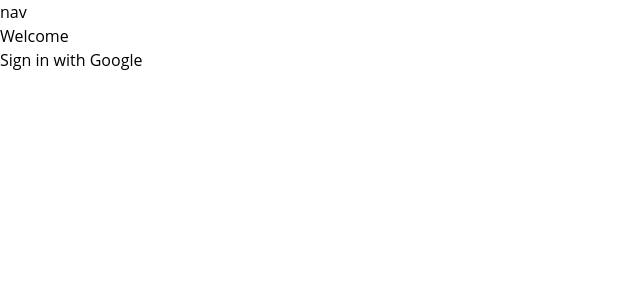
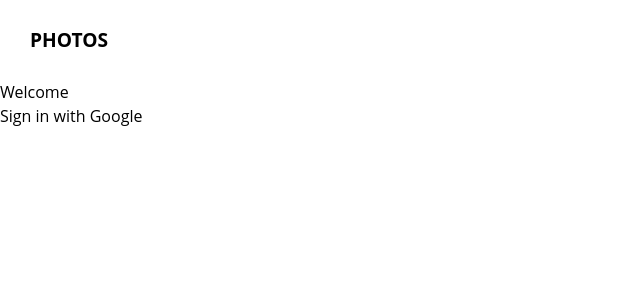
Before and after one commit to Rodrigo-s-Firebase-Org/Photography-challenge-generator, a Next.js app: page / in a window 1280 px wide. Shown: the top 300 px of the page, without its empty margins (0-640 px from the left). Built offline with nearby package versions, Linux system fonts and the light colour scheme; no server answers; a web font is replaced by a local one.

Commit message:
fix: fix auth redirect system to stable version

```diff
--- /dev/null
+++ b/src/app/components/Nav/Nav.module.css
@@ -0,0 +1,19 @@
+.nav {
+    height: 80px;
+    width: 100vw;
+    position: sticky;
+    top: 0;
+    left: 0;
+    display: flex;
+    padding: 0 30px;
+    align-items: center;
+    justify-content: space-between;
+}
+.nav_title {
+    font-size: 1.2rem;
+    font-weight: bold;
+}
+.tools {
+    display: flex;
+    gap: 50px;
+}
--- a/src/app/components/Nav/Nav.tsx
+++ b/src/app/components/Nav/Nav.tsx
@@ -1,7 +1,25 @@
+import styles from './Nav.module.css';
+import {AuthContext} from '../../context/Auth.context';
+import {useContext} from 'react';
+import AuthButton from '../Button/Auth/Auth';
+import Link from 'next/link';
+
 export default function Nav() {
+  const {client} = useContext(AuthContext);
+
     return (
-      <nav>
-        nav
+      <nav className={styles.nav}>
+        <div className={styles.nav_title}>PHOTOS</div>
+        <div className={styles.tools}>
+          {client !== null && (
+            <>
+              <AuthButton action='log-out' />
+              <Link href='/profile'>
+                Profile
+              </Link>
+            </>
+          )}
+        </div>
       </nav>
     );
   }
--- a/src/app/hooks/useRoutes.tsx
+++ b/src/app/hooks/useRoutes.tsx
@@ -1,15 +1,15 @@
-import { useEffect, useContext } from 'react';
+import { usePathname, redirect } from 'next/navigation';
+import { routes } from '../routes/index.routes';
+import { useContext, useEffect } from 'react';
 import { AuthContext } from '../context/Auth.context';
-import { usePathname, redirect } from 'next/navigation';
-import {routes} from '../routes/index.routes';
 
 interface IUseRoutes {
     (): void
 }
 
 export const useRoutes: IUseRoutes = () => {
+    const pathname = usePathname();
     const { client, isLoadingAuth } = useContext(AuthContext);
-    const pathname = usePathname()
 
     const validateAuthInRoute = () => {
         const needsAuth = routes[pathname];
--- a/src/app/page.tsx
+++ b/src/app/page.tsx
@@ -1,18 +1,14 @@
 "use client";
 
 import AuthButton from './components/Button/Auth/Auth';
-import {AuthContext} from './context/Auth.context';
-import {useContext} from 'react';
 
 export default function Home() {
-  const {client} = useContext(AuthContext);
-
   return (
     <main>
       <h1>
-        Welcome {client?.name}
+        Welcome
       </h1>
-      <AuthButton action={client === null ? 'log-in' : 'log-out'} />
+      <AuthButton action={'log-in'} />
     </main>
   );
 }
```
